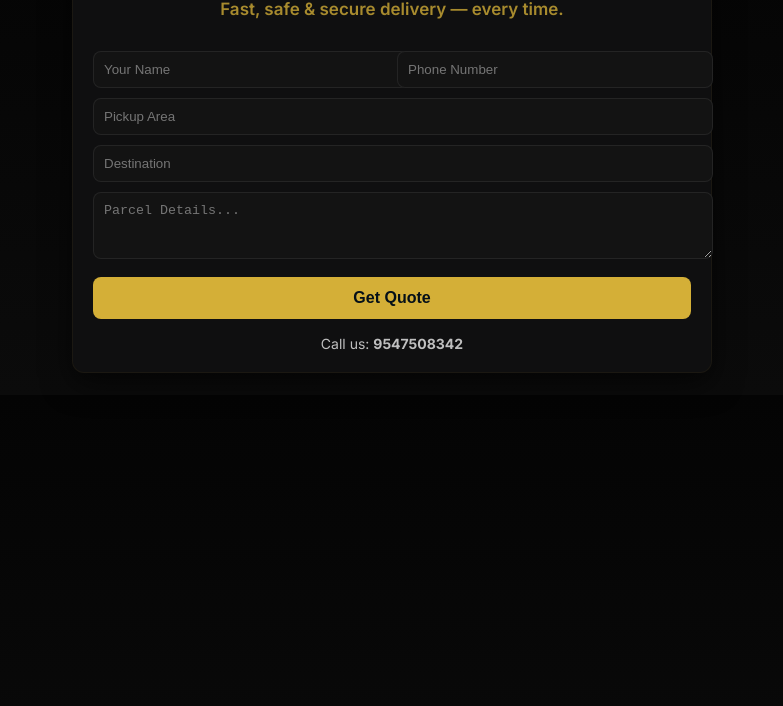
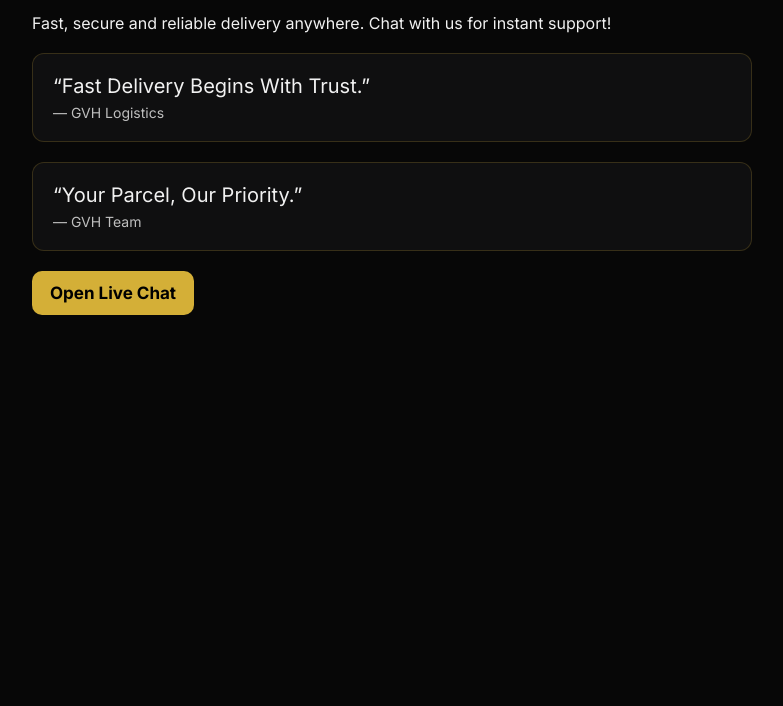
Before and after one commit to GVH30/GVH30github.io, a plain HTML site: page index.html in a window 1280 px wide. Shown: the part 94-800 px from the top of the page, without its empty margins (248-1031 px from the left). Drawn offline with Linux system fonts and the light colour scheme.

Commit message:
Update index.html

```diff
--- a/index.html
+++ b/index.html
@@ -2,144 +2,64 @@
 <html lang="en">
 <head>
   <meta charset="utf-8" />
-  <title>GVH Logistics</title>
+  <title>GVH Transport Services</title>
   <meta name="viewport" content="width=device-width,initial-scale=1" />
   <link href="https://fonts.googleapis.com/css2?family=Inter:wght@400;600;700&display=swap" rel="stylesheet">
-
   <style>
-    :root{
-      --bg:#070707;
-      --card:#0f0f10;
-      --gold:#d4af37;
-      --muted:#bfbfbf;
-      --input:#131313;
+    body {
+      margin: 0;
+      font-family: 'Inter', Arial;
+      background: #070707;
+      color: #f1f1f1;
+      padding: 25px;
     }
-    body{
-      margin:0;
-      font-family:'Inter',Arial;
-      background:linear-gradient(180deg,#040404,#0b0b0b);
-      color:#eee;
-      padding:22px;
+    .wrap {
+      max-width: 720px;
+      margin: auto;
     }
-    .wrap{
-      max-width:640px;
-      margin:0 auto;
+    h1 { color: #d4af37; }
+    .quote-box {
+      background: #0f0f10;
+      padding: 20px;
+      margin-top: 20px;
+      border-radius: 12px;
+      border: 1px solid rgba(212,175,55,0.2);
     }
-    .card{
-      background:var(--card);
-      padding:20px;
-      border-radius:12px;
-      border:1px solid rgba(212,175,55,0.06);
-      box-shadow:0 10px 30px rgba(0,0,0,0.6);
-    }
-    h1{
-      margin:0;
-      color:var(--gold);
-      font-size:28px;
-      text-align:center;
-    }
-    .quoteBox{
-      color:var(--gold);
-      text-align:center;
-      margin-top:16px;
-      font-size:17px;
-      font-weight:600;
-      min-height:28px;
-      transition:opacity .6s;
-      opacity:1;
-    }
-    .form-row{
-      display:grid;
-      grid-template-columns:1fr 1fr;
-      gap:10px;
-      margin-top:14px;
-    }
-    input,textarea{
-      width:100%;
-      padding:10px;
-      border-radius:8px;
-      border:1px solid rgba(255,255,255,0.07);
-      background:var(--input);
-      color:#fff;
-      margin-top:10px;
-    }
-    button{
-      background:var(--gold);
-      border:none;
-      padding:12px 14px;
-      border-radius:8px;
-      color:#051018;
-      font-weight:700;
-      cursor:pointer;
-      margin-top:14px;
-      width:100%;
-      font-size:16px;
-    }
-    .note{
-      text-align:center;
-      color:var(--muted);
-      margin-top:16px;
-      font-size:14px;
+    .quote { font-size: 20px; margin-bottom: 6px; }
+    .author { color: #bfbfbf; font-size: 14px; }
+    .btn {
+      margin-top: 20px;
+      display: inline-block;
+      background: #d4af37;
+      color: #000;
+      padding: 12px 18px;
+      border-radius: 10px;
+      font-size: 17px;
+      font-weight: 700;
+      text-decoration: none;
     }
   </style>
 </head>
+<body>
 
-<body>
   <div class="wrap">
-    <div class="card">
+    <h1>GVH Delivery & Parcel Service</h1>
+    <p>Fast, secure and reliable delivery anywhere. Chat with us for instant support!</p>
 
-      <h1>GVH Logistics</h1>
+    <!-- STATIC QUOTES -->
+    <div class="quote-box">
+      <div class="quote">“Fast Delivery Begins With Trust.”</div>
+      <div class="author">— GVH Logistics</div>
+    </div>
 
-      <!-- ROTATING QUOTES -->
-      <div id="quoteBox" class="quoteBox"></div>
+    <div class="quote-box">
+      <div class="quote">“Your Parcel, Our Priority.”</div>
+      <div class="author">— GVH Team</div>
+    </div>
 
-      <!-- FORM -->
-      <div class="form-row">
-        <input id="name" placeholder="Your Name">
-        <input id="phone" placeholder="Phone Number">
-      </div>
-
-      <input id="pickup" placeholder="Pickup Area">
-      <input id="destination" placeholder="Destination">
-
-      <textarea id="details" rows="3" placeholder="Parcel Details..."></textarea>
-
-      <button onclick="alert('Message Sent! (Demo Only)')">Get Quote</button>
-
-      <div class="note">Call us: <strong>9547508342</strong></div>
-    </div>
+    <!-- CHAT BUTTON -->
+    <a href="chat.html" class="btn">Open Live Chat</a>
   </div>
-
-  <!-- QUOTES SCRIPT -->
-  <script>
-    const quotes = [
-      "Fast, safe & secure delivery — every time.",
-      "Your parcel, delivered with care.",
-      "We pick up from your door and deliver to theirs.",
-      "Reliable delivery across Kerala & Tamil Nadu.",
-      "Affordable rates — premium service.",
-      "Track your parcel anytime, anywhere.",
-      "Express pickup available — call us now.",
-      "Trusted by businesses & individuals daily.",
-      "Your delivery is our responsibility.",
-      "GVH Logistics — moving your world forward."
-    ];
-
-    let i = 0;
-    const box = document.getElementById("quoteBox");
-
-    function rotateQuotes() {
-      box.style.opacity = 0;
-      setTimeout(() => {
-        box.innerText = quotes[i];
-        box.style.opacity = 1;
-        i = (i + 1) % quotes.length;
-      }, 600);
-    }
-
-    rotateQuotes();
-    setInterval(rotateQuotes, 5000);
-  </script>
 
 </body>
 </html>
```
